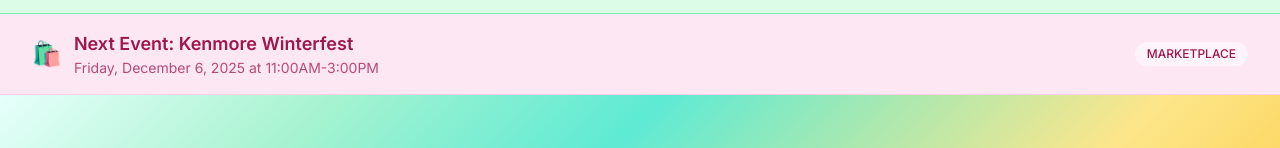
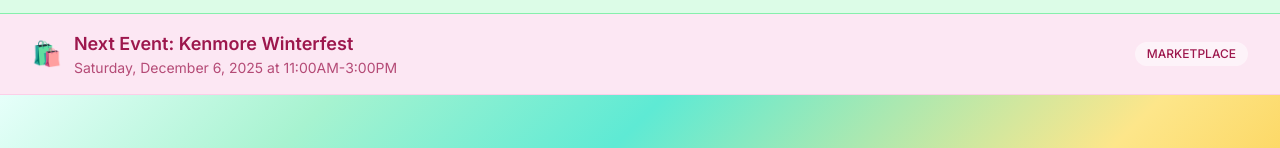
Before and after one commit to divisham21-cyber/Bow-Bow-Ties, a Next.js app: page / in a window 1280 px wide. Shown: the part 152-300 px from the top of the page. Built offline with nearby package versions, Linux system fonts and the light colour scheme.

Commit message:
revert to stable version

```diff
--- a/pages/index.tsx
+++ b/pages/index.tsx
@@ -162,7 +162,7 @@ export default function Home() {
                 <div>
                   <h3 className="font-semibold text-lg">Next Event: Kenmore Winterfest</h3>
                   <p className="text-sm opacity-75">
-                    Friday, December 6, 2025 at 11:00AM-3:00PM
+                    Saturday, December 6, 2025 at 11:00AM-3:00PM
                   </p>
                 </div>
               </div>
```
